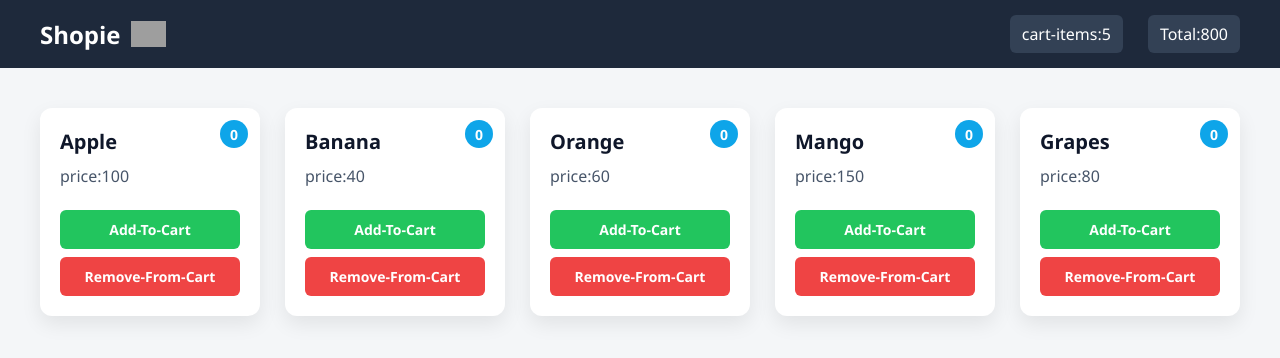
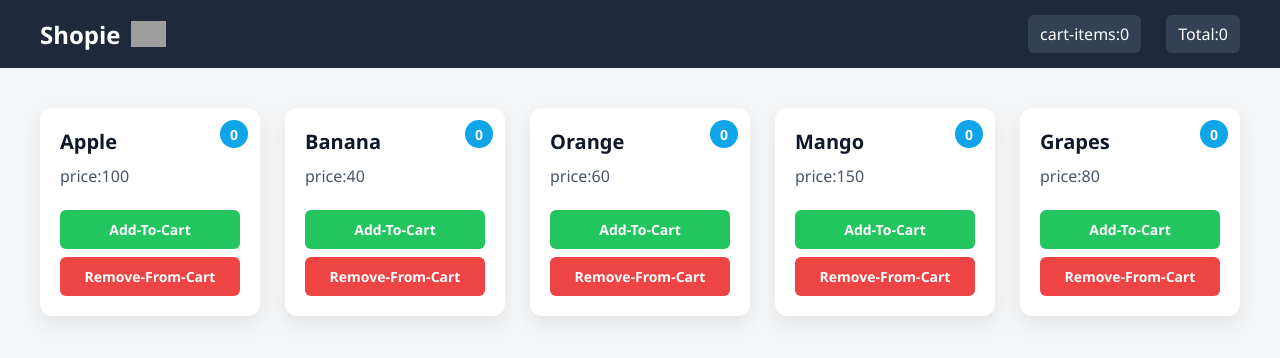
Before and after one commit to prathameshcode360/SHOPPING-CART, a React (Create React App) app: page / in a window 1280 px wide. Shown: the top 358 px of the page. Built offline with nearby package versions, Linux system fonts and the light colour scheme; grey boxes are pictures that could not be loaded.

Commit message:
Implemented add and remove from cart for total and count (not optimal right now

```diff
--- a/src/App.js
+++ b/src/App.js
@@ -1,11 +1,18 @@
+import { useState } from "react";
 import Items from "./Components/Items";
 import Navbar from "./Components/Navbar";
+import cartContext from "./Context/CartContext";
 
 function App() {
+  const [total, setTotal] = useState(0);
+  const [item, setItem] = useState(0);
+  // const [quantity, setQuntity] = useState(0);
   return (
     <div className="App">
-      <Navbar />
-      <Items />
+      <cartContext.Provider value={{ total, setTotal, item, setItem }}>
+        <Navbar />
+        <Items />
+      </cartContext.Provider>
     </div>
   );
 }
--- a/src/Components/ItemCard.js
+++ b/src/Components/ItemCard.js
@@ -1,12 +1,33 @@
+import { useContext } from "react";
+import cartContext from "../Context/CartContext";
+import data from "../data";
+
 function ItemCard(props) {
   const { id, name, price, qty } = props;
+  const { total, setTotal, setItem } = useContext(cartContext);
+
+  function handleAdd(i) {
+    const item = data.find((item) => item.id === i);
+    setTotal((prev) => prev + item.price);
+    setItem((prev) => prev + 1);
+  }
+
+  function handleRemove(i) {
+    const item = data.find((item) => item.id === i);
+    if (total <= 0) {
+      return;
+    }
+    setTotal((prev) => prev - item.price);
+    setItem((prev) => prev - 1);
+  }
+
   return (
     <div className="item-card">
       <h2>{name}</h2>
       <p>price:{price}</p>
       <span>{qty}</span>
-      <button>Add-To-Cart</button>
-      <button>Remove-From-Cart</button>
+      <button onClick={() => handleAdd(id)}>Add-To-Cart</button>
+      <button onClick={() => handleRemove(id)}>Remove-From-Cart</button>
     </div>
   );
 }
--- a/src/Components/Navbar.js
+++ b/src/Components/Navbar.js
@@ -1,4 +1,8 @@
+import { useContext } from "react";
+import cartContext from "../Context/CartContext";
+
 function Navbar() {
+  const { total, item } = useContext(cartContext);
   return (
     <div className="navbar">
       <div className="left">
@@ -9,8 +13,8 @@ function Navbar() {
         />
       </div>
       <div className="right">
-        <div className="cart-items">cart-items:5</div>
-        <div className="Total-price">Total:800</div>
+        <div className="cart-items">cart-items:{item}</div>
+        <div className="Total-price">Total:{total}</div>
       </div>
     </div>
   );
--- /dev/null
+++ b/src/Context/CartContext.js
@@ -0,0 +1,4 @@
+import { createContext } from "react";
+
+const cartContext = createContext();
+export default cartContext;
```
